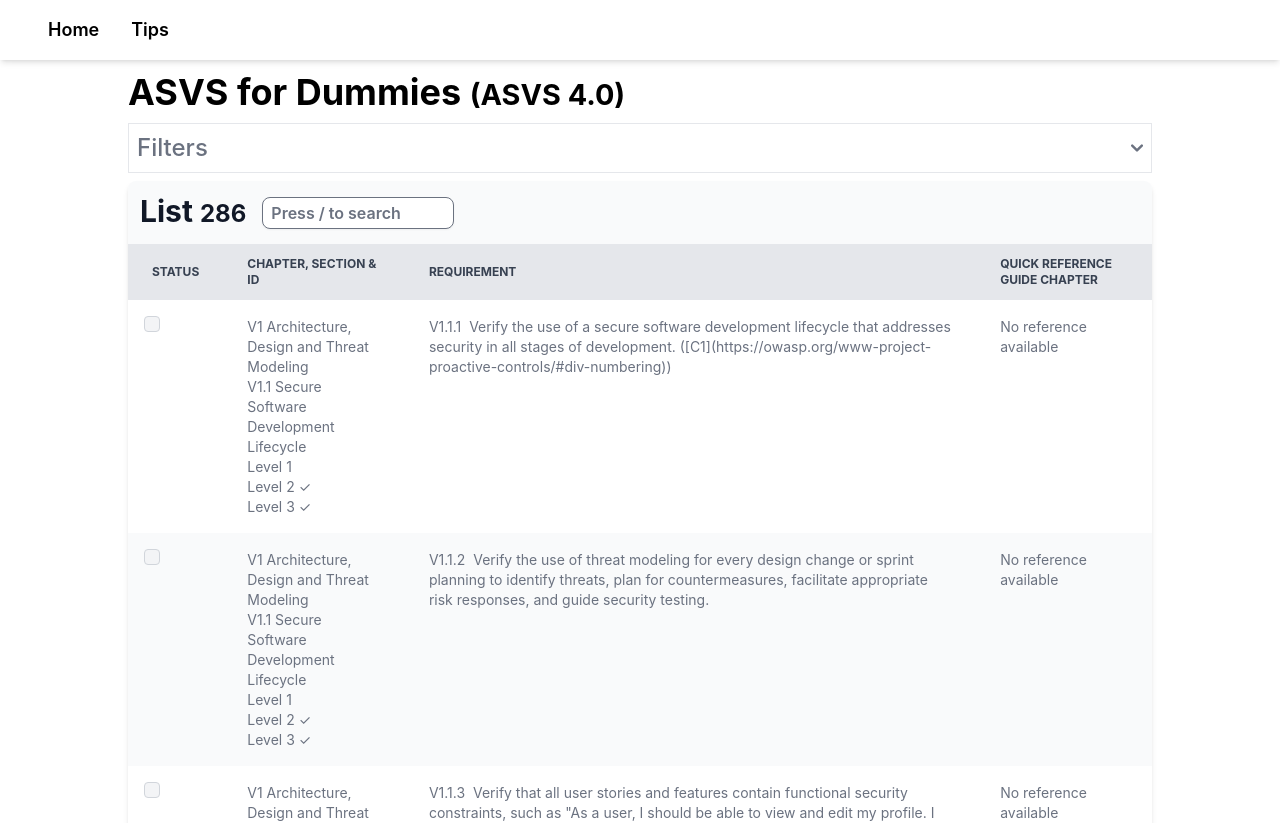
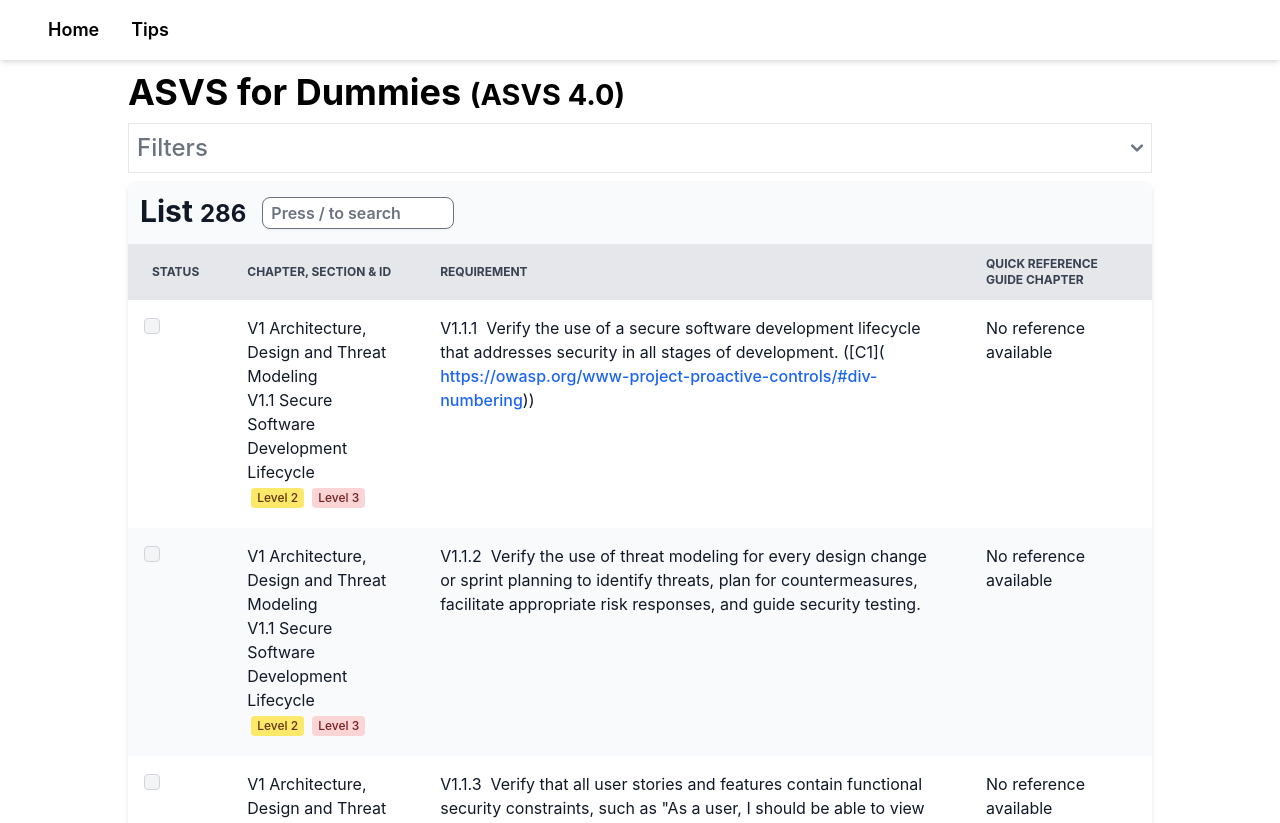
Before and after one commit to Studentassistenten-Windesheim/ASVS-for-dummies, a React (Vite) app: page / in a window 1280 px wide. Shown: the top 823 px of the page. Built offline with nearby package versions, Linux system fonts and the light colour scheme; the HTML template or start-up script is replaced by a standard one.

Commit message:
Levels as labels and make links clickable And repair tests

```diff
--- a/cypress.config.js
+++ b/cypress.config.js
@@ -1,6 +1,11 @@
 const { defineConfig } = require("cypress");
 
 module.exports = defineConfig({
+    plugins: [require('flowbite/plugin')],
+    content: [
+        './src/**/*.{ts,tsx,html,cy.js}',
+        './node_modules/flowbite/**/*.js',
+    ],
   e2e: {
     setupNodeEvents(on, config) {
       // implement node event listeners here
--- a/index.html
+++ b/index.html
@@ -1,19 +1,19 @@
 <!DOCTYPE html>
 <html lang="en">
-  <head>
+<head>
+    <link rel="stylesheet" href="https://unpkg.com/flowbite@1.4.5/dist/flowbite.min.css" />
     <meta charset="utf-8" />
     <link rel="icon" href="/favicon.ico" />
     <meta name="viewport" content="width=device-width, initial-scale=1" />
     <meta name="theme-color" content="#000000" />
-    <meta
-      name="description"
-      content="ASVS for Dummies"
-    />
+    <meta name="description"
+          content="ASVS for Dummies" />
     <title>ASVS for Dummies</title>
-  </head>
-  <body>
+</head>
+<body>
     <noscript>You need to enable JavaScript to run this app.</noscript>
     <div id="root"></div>
     <script type="module" src="/src/index.tsx"></script>
-  </body>
+    <script src="https://unpkg.com/flowbite@1.4.5/dist/flowbite.js"></script>
+</body>
 </html>
--- a/src/components/ASVSList.tsx
+++ b/src/components/ASVSList.tsx
@@ -7,6 +7,34 @@
     setItemStatus: (itemId: string, completed: boolean) => void;
     setSearchInputCheck: (searchInput: string) => void;
 };
+
+// Detect links in text and make them clickable
+const DetectLink = ({ children }: any) => {
+    const extractUrl = (word: string) => {
+        const urlPattern = /\((https?:\/\/\S+?)\)/g; // Regex pattern to find links
+        const match = urlPattern.exec(word);
+        return match ? match[1] : null;
+    }
+
+    const url = extractUrl(children);
+
+    if (url) {
+        // If a URL is found, split the children into parts (text before URL and URL)
+        const parts = children.split(url);
+
+        return (
+            <span>
+                {parts[0]} {/* Render text before the URL */}
+                <a href={url} target="_blank" rel="noreferrer" className="font-medium text-blue-600 hover:underline">
+                    {url}
+                </a>
+                {parts[1]} {/* Render text after the URL */}
+            </span>
+        );
+    } else {
+        return <span>{children}</span>;
+    }
+}
 
 const ASVSList: React.FC<Props> = ({
     items,
@@ -18,7 +46,7 @@
     return (
         <>
             <div className='flex-grow overflow-auto shadow-md sm:rounded-lg'>
-                <table className='w-full text-sm text-left text-gray-500'>
+                <table className='w-full text-base text-left text-gray-900'>
                     <caption className='p-1 text-lg font-semibold text-left text-gray-900 bg-gray-50'>
                         <div className='flex flex-wrap items-center'>
                             <h2 className='p-2'>List <small>{filteredItems.length.toString()}</small></h2>
@@ -51,10 +79,10 @@
                             <tr key={`item-${index.toString()}`}
                                 className={`${item.show} ${!item.show ? 'hidden' : ''} + " odd:bg-white even:bg-gray-50 border-b"`}
                                 data-cy='asvs-list-item'>
-                                <th className='w-4 p-4'>
+                                <td className='w-4 p-4'>
                                     <div className="flex items-center">
                                         <input
-                                            className="w-4 h-4 text-blue-600 bg-gray-100 border-gray-300 rounded focus:ring-blue-500 focus:ring-2"
+                                            className="w-4 h-4 text-blue-600 bg-gray-100 border-gray-300 rounded"
                                             type="checkbox"
                                             id={item.req_id}
                                             value=""
@@ -62,20 +90,24 @@
                                             onChange={(e) => {
                                                 setItemStatus(item.req_id, e.target.checked);
                                             }}
-                                        />
+                                            />
                                         <label htmlFor={item.req_id} className="sr-only">checkbox</label>
                                     </div>
-                                </th>
+                                </td>
                                 <td className="px-6 py-4">
                                     {item.chapter_id} {item.chapter_name} <br />
                                     {item.section_id} {item.section_name} <br />
-                                    Level 1 {item.level1} <br />
-                                    Level 2 {item.level2} <br />
-                                    Level 3 {item.level3}
+                                    <div className="flex flex-wrap">
+                                        {item.level1.startsWith("✓") && <span className='bg-green-200 text-green-900 text-xs font-medium m-1 px-1.5 py-0.5 rounded'>Level 1</span>}
+                                        {item.level2.startsWith("✓") && <span className='bg-yellow-200 text-yellow-900 text-xs font-medium m-1 px-1.5 py-0.5 rounded'>Level 2</span>}
+                                        {item.level3.startsWith("✓") && <span className='bg-red-200 text-red-900 text-xs font-medium m-1 px-1.5 py-0.5 rounded'>Level 3</span>}
+                                    </div>
                                 </td>
                                 <td className="px-6 py-4">
                                     {item.req_id} &nbsp;
-                                    {item.req_description}
+                                    <DetectLink>
+                                        {item.req_description}
+                                    </DetectLink>
                                 </td>
                                 <td className="px-6 py-4">
                                     {item.quick_reference}
--- a/src/components/ASVSListFilter.tsx
+++ b/src/components/ASVSListFilter.tsx
@@ -15,7 +15,8 @@
             <div id='accordion-collapse' data-accordion='collapse' className='py-2'>
 
                 {/*Collapse button*/}
-                <button type='button' id='collapse-heading' className='flex items-center justify-between w-full p-2 font-medium text-left text-gray-500 border border-gray-200' data-accordion-target='#accordion-collapse-body-2' aria-expanded='false' aria-controls='accordion-collapse-body-2'>
+                <button type='button' id='collapse-heading' data-cy='filter-accordion' className='flex items-center justify-between w-full p-2 font-medium text-left text-gray-500 border border-gray-200'
+                    data-accordion-target='#accordion-collapse-body-2' aria-expanded='false' aria-controls='accordion-collapse-body-2'>
                     <h3>Filters</h3>
                     <svg data-accordion-icon className='w-3 h-3 rotate-180' aria-hidden='true' xmlns='http://www.w3.org/2000/svg' fill='none' viewBox='0 0 10 6'>
                         <path stroke='currentColor' strokeLinecap='round' strokeLinejoin='round' strokeWidth='2' d='M9 5 5 1 1 5' />
--- a/src/pages/root.tsx
+++ b/src/pages/root.tsx
@@ -142,7 +142,7 @@
         items={filteredASVSItems()}
         setItemStatus={(i: string, c: boolean) => setItemStatus(i, c)}
         setSearchInputCheck={(c: string) => setSearchInputCheck(c)}
-      ></ASVSList>
+          ></ASVSList>
     </>
   );
 };
--- a/tailwind.config.js
+++ b/tailwind.config.js
@@ -1,16 +1,16 @@
 /** @type {import('tailwindcss').Config} */
 module.exports = {
+
+    plugins: [require('flowbite/plugin')],
     corePlugins: {
         preflight: true,
     },
     content: [
-      './src/**/*.{ts,tsx,html}',
+        './src/**/*.{ts,tsx,html,cy.js}',
         './node_modules/flowbite/**/*.js',
     ],
+
     theme: {
         extend: {},
-  },
-    plugins: [
-        require('flowbite/plugin')
-    ]
     }
+}
```
Also changed, not shown: 1 other file (tests, documents, lock files or other folders). Lines whose indentation alone changed are shown as unchanged.
